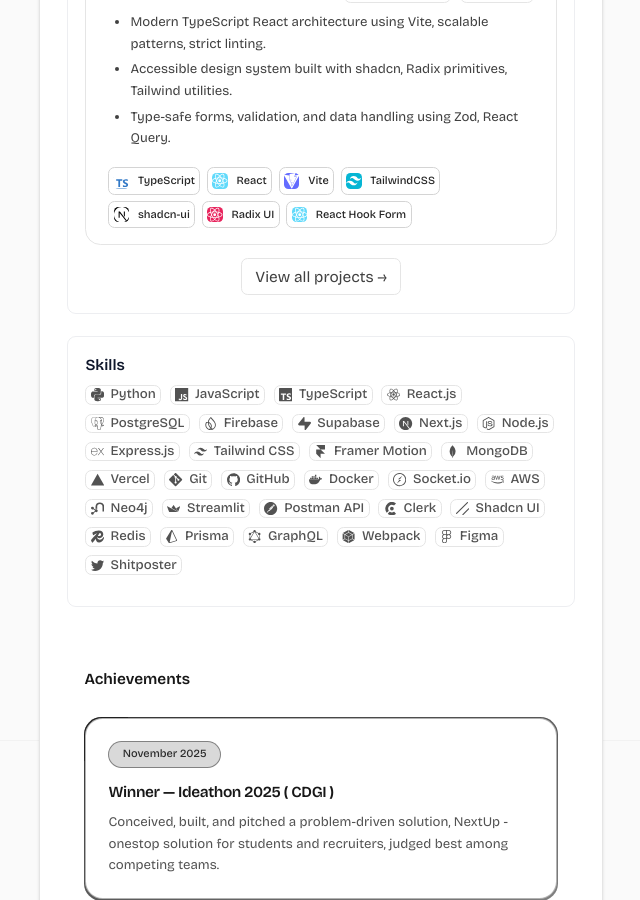
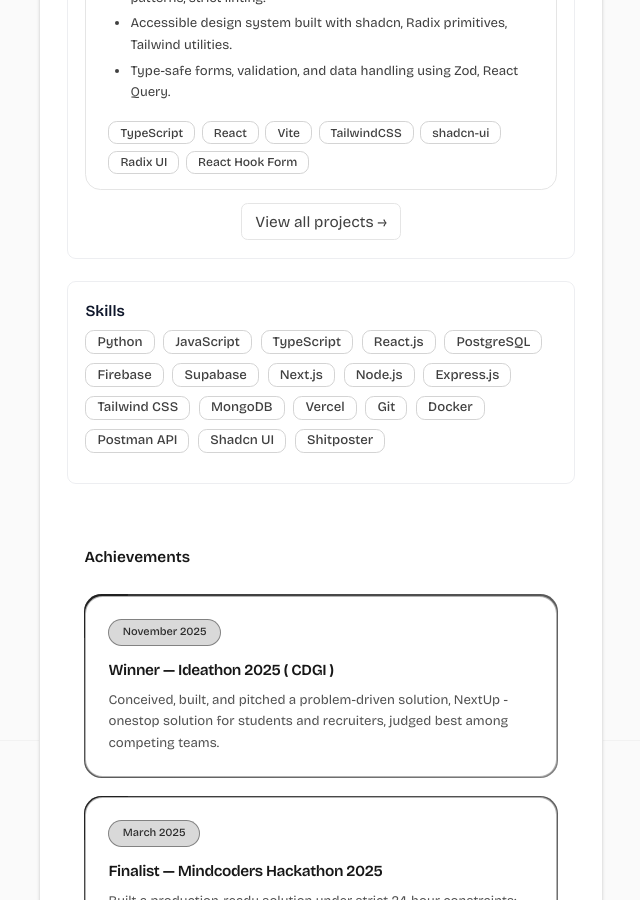
Before and after one commit to insanekrishnna/pratham_portfoilio, a Next.js app: page / in a window 1280 px wide. Shown: the part 1900-2800 px from the top of the page, without its empty margins (319-959 px from the left). Built offline with nearby package versions, Linux system fonts and the light colour scheme.

Commit message:
Updated skill Badges

```diff
--- a/app/globals.css
+++ b/app/globals.css
@@ -143,6 +143,17 @@
   html {
     -ms-overflow-style: none; /* IE and Edge */
     scrollbar-width: none; /* Firefox */
+    scroll-behavior: smooth;
+  }
+
+  body {
+    -webkit-overflow-scrolling: touch;
+  }
+
+  @media (prefers-reduced-motion: reduce) {
+    html {
+      scroll-behavior: auto;
+    }
   }
 }
 
--- a/app/page.tsx
+++ b/app/page.tsx
@@ -98,7 +98,7 @@ export default function Page() {
                     <h1 className="text-2xl md:text-3xl font-medium tracking-tight text-neutral-900 dark:text-neutral-50">
                       Pratham Yadav
                       <br />
-                     <p className="flex flex-wrap items-center mt-1 gap-5 sm:gap-6 text-xs text-neutral-600 dark:text-neutral-400">aka insanekrishnaa</p>
+                     <p className="flex flex-wrap items-center mt-1 gap-5 sm:gap-6 text-xs text-neutral-600 dark:text-neutral-400">aka insanekrishnna</p>
                     </h1>
 
                   </div>
@@ -214,18 +214,15 @@ export default function Page() {
             <FadeInText delay={0.7}>
               <section className="mt-4 m-2 justify-center items-center text-[13px] leading-6 text-neutral-600 dark:text-neutral-300">
                 <p>
-                  TL;DR: Full-Stack Software Engineer building scalable, production-grade systems at early-stage startups.{" "}
-                  <span className="rounded bg-yellow-200 px-1.5 py-0.5 text-[12px] font-medium text-neutral-900">
-                    Experienced in end-to-end ownership, system design, backend services, frontend applications,
-                  </span>{" "}
-                   and taking products from architecture to production.
+                  TL;DR: i break things, learn fast, and make shit happen.limits exist to be tested ;polymath thinking and psychology and great books shaped me. Mastery is non-negotiable.{" "}
+
                 </p>
               </section>
             </FadeInText>
 
             {/* Work Experience */}
-            <SlideUp delay={0.5}>
-              <section id="experience" className="mt-6 section-lines p-4">
+            <SlideUp delay={0.1}>
+              <section id="experience" className="mt-4  p-4">
                 <FadeInText delay={0.1}>
                   <h3 className="text-sm font-semibold text-neutral-900 dark:text-neutral-50">
                     Work Experience.
--- a/components/chip.tsx
+++ b/components/chip.tsx
@@ -1,160 +1,27 @@
 import type * as React from "react"
 import { cn } from "@/lib/utils"
-import {
-  SiTypescript,
-  SiTailwindcss,
-  SiMongodb,
-  SiExpress,
-  SiNodedotjs,
-  SiReact,
-  SiPython,
-  SiStreamlit,
-  SiSqlite,
-  SiGoogle,
-  SiFirebase,
-  SiSupabase,
-  SiVite,
-  SiZod,
-  SiNextdotjs,
-} from "react-icons/si"
 
 type ChipProps = React.HTMLAttributes<HTMLSpanElement> & {
   variant?: "soft" | "outline" | "solid"
   tech?: string
 }
 
-// Technology icon and color mapping
-const techStack: Record<string, { icon: React.ReactNode; color: string; hoverColor: string }> = {
-  TypeScript: {
-    icon: <SiTypescript className="w-3.5 h-3.5" />,
-    color: "#3178C6",
-    hoverColor: "from-blue-500 to-blue-600",
-  },
-  TailwindCSS: {
-    icon: <SiTailwindcss className="w-3.5 h-3.5" />,
-    color: "#06B6D4",
-    hoverColor: "from-cyan-500 to-cyan-600",
-  },
-  mongoDB: {
-    icon: <SiMongodb className="w-3.5 h-3.5" />,
-    color: "#13AA52",
-    hoverColor: "from-green-500 to-green-600",
-  },
-  ExpressJS: {
-    icon: <SiExpress className="w-3.5 h-3.5" />,
-    color: "#000000",
-    hoverColor: "from-gray-700 to-gray-900",
-  },
-  NodeJS: {
-    icon: <SiNodedotjs className="w-3.5 h-3.5" />,
-    color: "#68A063",
-    hoverColor: "from-green-600 to-green-700",
-  },
-  React: {
-    icon: <SiReact className="w-3.5 h-3.5" />,
-    color: "#61DAFB",
-    hoverColor: "from-blue-400 to-cyan-500",
-  },
-  Python: {
-    icon: <SiPython className="w-3.5 h-3.5" />,
-    color: "#3776AB",
-    hoverColor: "from-blue-600 to-yellow-500",
-  },
-  Streamlit: {
-    icon: <SiStreamlit className="w-3.5 h-3.5" />,
-    color: "#FF2B2B",
-    hoverColor: "from-red-500 to-red-600",
-  },
-  SQLite: {
-    icon: <SiSqlite className="w-3.5 h-3.5" />,
-    color: "#003B57",
-    hoverColor: "from-blue-700 to-blue-900",
-  },
-  "Google Gemini Pro": {
-    icon: <SiGoogle className="w-3.5 h-3.5" />,
-    color: "#4285F4",
-    hoverColor: "from-blue-500 to-blue-600",
-  },
-  Firebase: {
-    icon: <SiFirebase className="w-3.5 h-3.5" />,
-    color: "#FFCA28",
-    hoverColor: "from-yellow-400 to-yellow-500",
-  },
-  Supabase: {
-    icon: <SiSupabase className="w-3.5 h-3.5" />,
-    color: "#3ECF8E",
-    hoverColor: "from-green-500 to-emerald-600",
-  },
-  Vite: {
-    icon: <SiVite className="w-3.5 h-3.5" />,
-    color: "#646CFF",
-    hoverColor: "from-purple-500 to-purple-600",
-  },
-  "Radix UI": {
-    icon: <SiReact className="w-3.5 h-3.5" />,
-    color: "#E8245D",
-    hoverColor: "from-pink-500 to-pink-600",
-  },
-  "shadcn-ui": {
-    icon: <SiNextdotjs className="w-3.5 h-3.5" />,
-    color: "#000000",
-    hoverColor: "from-gray-700 to-gray-900",
-  },
-  Zod: {
-    icon: <SiZod className="w-3.5 h-3.5" />,
-    color: "#3E67B1",
-    hoverColor: "from-blue-600 to-blue-700",
-  },
-  "React Hook Form": {
-    icon: <SiReact className="w-3.5 h-3.5" />,
-    color: "#61DAFB",
-    hoverColor: "from-blue-400 to-cyan-500",
-  },
-  "TanStack Query": {
-    icon: <SiReact className="w-3.5 h-3.5" />,
-    color: "#FF4154",
-    hoverColor: "from-red-500 to-red-600",
-  },
-}
+export function Chip({ className, variant = "soft", tech, ...props }: ChipProps) {
+  const base = "inline-flex items-center rounded-md border px-2.5 py-1 text-[11px] font-medium transition-colors duration-150 ease-out"
 
-export function Chip({ className, variant = "soft", tech, ...props }: ChipProps) {
-  const base = "inline-flex items-center gap-2 rounded-sm px-1 py-1 text-[10px] font-medium transition-all duration-100 ease-in-out "
-
-  if (tech && techStack[tech]) {
-    const { icon, color } = techStack[tech]
+  if (tech) {
     return (
       <span
         className={cn(
           base,
-          "border border-neutral-300 dark:border-neutral-700 bg-white dark:bg-neutral-900 text-neutral-900 dark:text-neutral-300",
-          "hover:scale-105 hover:opacity-90",
-          "group cursor-pointer relative",
+          "border-neutral-300 bg-white text-neutral-700",
+          "dark:border-neutral-700 dark:bg-neutral-950 dark:text-neutral-300",
+          "hover:text-neutral-900 dark:hover:text-neutral-100",
           className
         )}
-        style={
-          {
-            "--tech-color": color,
-          } as React.CSSProperties
-        }
         {...props}
       >
-        {/* Icon Container */}
-        <span
-          className="flex items-center justify-center w-3.5 h-3.5 rounded transition-transform duration-300 ease-in-out flex-shrink-0"
-          style={{
-            backgroundColor: color,
-            color: "white",
-          } as React.CSSProperties}
-        >
-          <span className="text-white text-[10px]">
-            {icon}
-          </span>
-        </span>
-
-        {/* Text */}
-        <span className="text-neutral-800 dark:text-neutral-300 transition-colors duration-300 ease-in-out group-hover:text-neutral-900 dark:group-hover:text-neutral-100 whitespace-nowrap">
-          {tech}
-        </span>
+        <span className="leading-none whitespace-nowrap">{tech}</span>
       </span>
     )
   }
--- a/components/skills-draggable.tsx
+++ b/components/skills-draggable.tsx
@@ -1,64 +1,25 @@
 "use client";
-
-import type React from "react";
 
 import { motion } from "framer-motion";
 import { cn } from "@/lib/utils";
 
-import {
-  SiPython,
-  SiJavascript,
-  SiTypescript,
-  SiReact,
-  SiNextdotjs,
-  SiNodedotjs,
-  SiExpress,
-  SiTailwindcss,
-  SiFramer,
-  SiMongodb,
-  SiPostgresql,
-  SiFirebase,
-  SiSupabase,
-  SiVercel,
-  SiGit,
-  SiGithub,
-  SiDocker,
-  SiSocketdotio,
-  SiAmazonwebservices,
-  SiNeo4J,
-  SiStreamlit,
-  SiPostman,
-  SiClerk,
-  SiShadcnui,
-  SiRedis,
-  SiPrisma,
-  SiGraphql,
-  SiWebpack,
-  SiFigma,
-} from "react-icons/si";
-import { FaTwitter } from "react-icons/fa";
-
 type Skill = {
   label: string;
-  icon?: React.ReactNode;
 };
 
-function SkillPill({ label, icon }: Skill) {
+function SkillPill({ label }: Skill) {
   return (
     <motion.div
       className={cn(
         "relative select-none",
-        "inline-flex items-center gap-1.5 rounded-sm border px-1 py-0.5 text-xs font-medium",
-        "bg-white text-neutral-600 border-neutral-200",
-        "dark:bg-neutral-950 dark:text-neutral-300 dark:border-neutral-800"
+        "inline-flex items-center rounded-md border px-2.5 py-1 text-xs font-medium",
+        "bg-white text-neutral-700 border-neutral-300",
+        "dark:bg-neutral-950 dark:text-neutral-300 dark:border-neutral-700"
       )}
-      whileHover={{ scale: 1.15 }}
-      transition={{ type: "spring", stiffness: 400, damping: 25 }}
+      whileHover={{ y: -1 }}
+      transition={{ type: "spring", stiffness: 350, damping: 28 }}
       aria-label={label}
     >
-      <div className="flex h-3 w-3 items-center justify-center" aria-hidden>
-        {icon}
-      </div>
       <span className="leading-none">{label}</span>
     </motion.div>
   );
@@ -66,36 +27,24 @@ function SkillPill({ label, icon }: Skill) {
 
 export function SkillsDraggable() {
   const skills: Skill[] = [
-    { label: "Python", icon: <SiPython className="h-3 w-3" /> },
-    { label: "JavaScript", icon: <SiJavascript className="h-3 w-3" /> },
-    { label: "TypeScript", icon: <SiTypescript className="h-3 w-3" /> },
-    { label: "React.js", icon: <SiReact className="h-3 w-3" /> },
-    { label: "PostgreSQL", icon: <SiPostgresql className="h-3 w-3" /> },
-    { label: "Firebase", icon: <SiFirebase className="h-3 w-3" /> },
-    { label: "Supabase", icon: <SiSupabase className="h-3 w-3" /> },
-    { label: "Next.js", icon: <SiNextdotjs className="h-3 w-3" /> },
-    { label: "Node.js", icon: <SiNodedotjs className="h-3 w-3" /> },
-    { label: "Express.js", icon: <SiExpress className="h-3 w-3" /> },
-    { label: "Tailwind CSS", icon: <SiTailwindcss className="h-3 w-3" /> },
-    { label: "Framer Motion", icon: <SiFramer className="h-3 w-3" /> },
-    { label: "MongoDB", icon: <SiMongodb className="h-3 w-3" /> },
-    { label: "Vercel", icon: <SiVercel className="h-3 w-3" /> },
-    { label: "Git", icon: <SiGit className="h-3 w-3" /> },
-    { label: "GitHub", icon: <SiGithub className="h-3 w-3" /> },
-    { label: "Docker", icon: <SiDocker className="h-3 w-3" /> },
-    { label: "Socket.io", icon: <SiSocketdotio className="h-3 w-3" /> },
-    { label: "AWS", icon: <SiAmazonwebservices className="h-3 w-3" /> },
-    { label: "Neo4j", icon: <SiNeo4J className="h-3 w-3" /> },
-    { label: "Streamlit", icon: <SiStreamlit className="h-3 w-3" /> },
-    { label: "Postman API", icon: <SiPostman className="h-3 w-3" /> },
-    { label: "Clerk", icon: <SiClerk className="h-3 w-3" /> },
-    { label: "Shadcn UI", icon: <SiShadcnui className="h-3 w-3" /> },
-    { label: "Redis", icon: <SiRedis className="h-3 w-3" /> },
-    { label: "Prisma", icon: <SiPrisma className="h-3 w-3" /> },
-    { label: "GraphQL", icon: <SiGraphql className="h-3 w-3" /> },
-    { label: "Webpack", icon: <SiWebpack className="h-3 w-3" /> },
-    { label: "Figma", icon: <SiFigma className="h-3 w-3" /> },
-    { label: "Shitposter", icon: <FaTwitter className="h-3 w-3" /> },
+    { label: "Python" },
+    { label: "JavaScript" },
+    { label: "TypeScript" },
+    { label: "React.js" },
+    { label: "PostgreSQL" },
+    { label: "Firebase" },
+    { label: "Supabase" },
+    { label: "Next.js" },
+    { label: "Node.js" },
+    { label: "Express.js" },
+    { label: "Tailwind CSS" },
+    { label: "MongoDB" },
+    { label: "Vercel" },
+    { label: "Git" },
+    { label: "Docker" },
+    { label: "Postman API" },
+    { label: "Shadcn UI" },
+    { label: "Shitposter" },
   ];
 
   return (
```
